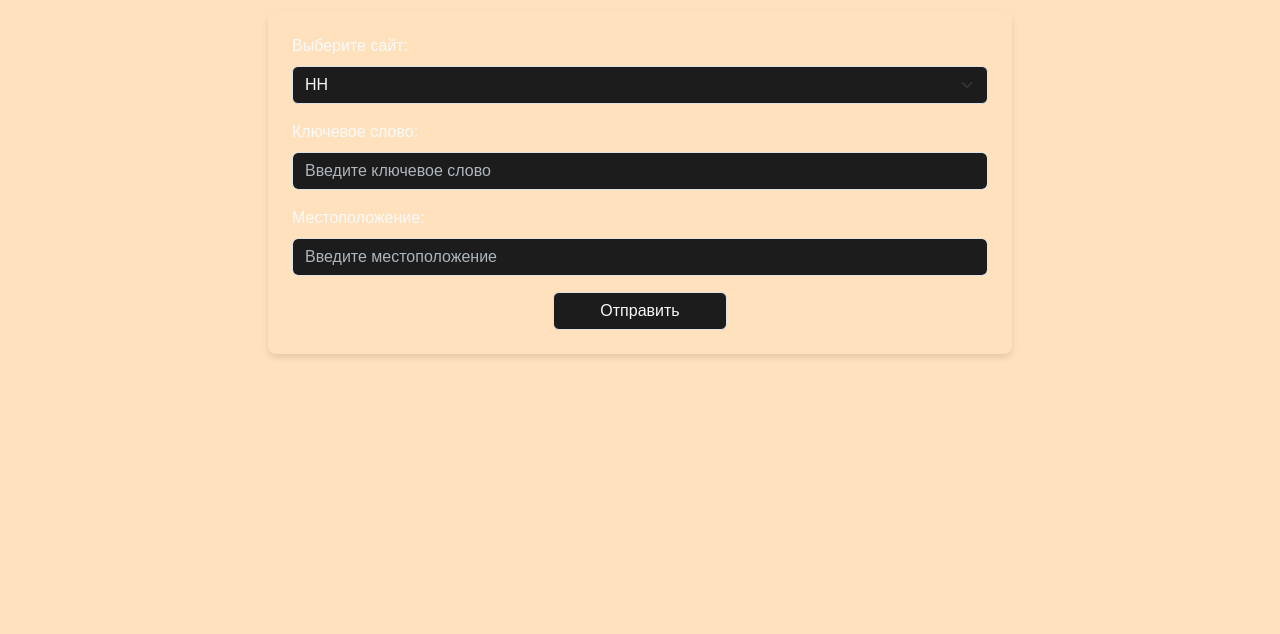
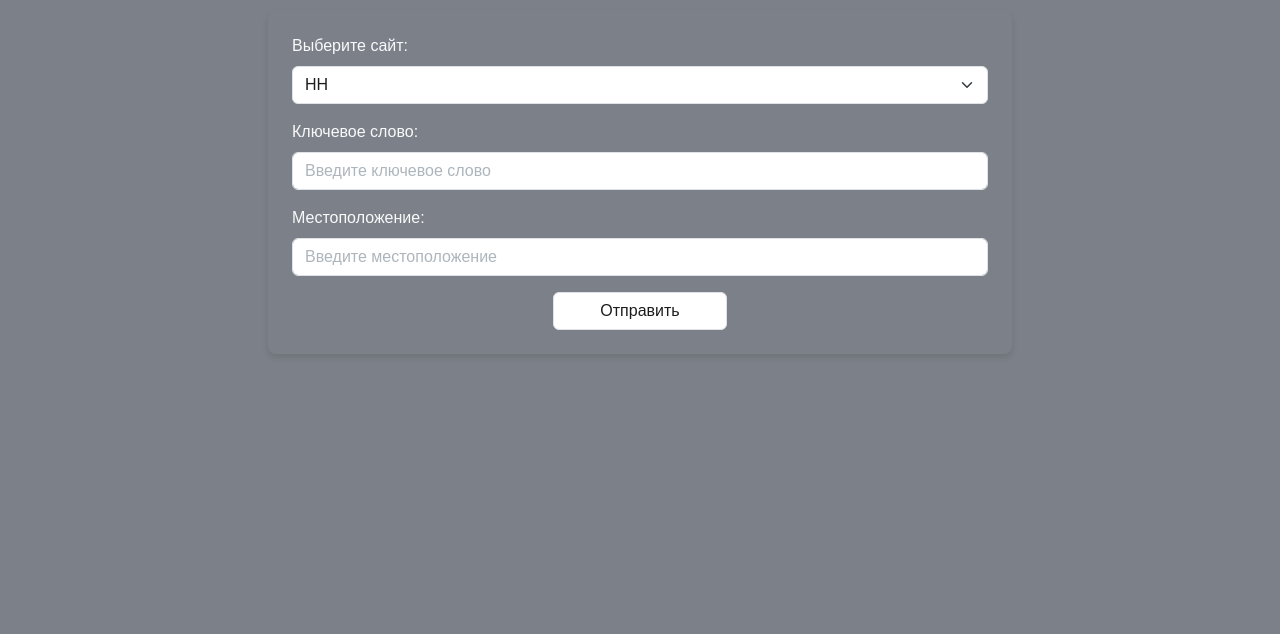
Before and after one commit to mylootbae/lab5, a plain HTML site: page form.html in a window 1280 px wide. Shown: the part 166-800 px from the top of the page. Drawn offline with nearby package versions, Linux system fonts and the light colour scheme.

Commit message:
Update style.css

```diff
--- a/style.css
+++ b/style.css
@@ -1,7 +1,7 @@
 
 body {
     font-family: 'Montserrat', sans-serif;
-    background-color: #ffe2bd;
+    background-color: #7C8088;
 }
 
 .navbar a {
@@ -18,22 +18,22 @@ p{
 }
 
 .form-container {
-  background-color: #ffe2bd;
+  background-color: #7C8088;
   border-radius: 8px;
   padding: 1.5rem;
   box-shadow: 0px 4px 6px rgba(0, 0, 0, 0.1);
 }
 
 .custom-input {
-  background-color: #1c1c1c;
-  color: #f8f9fa;
+  background-color: #ffffff;
+  color: #1c1c1c;
   border: 1px solid #dee2e6;
 }
 
 .custom-input:focus,
 .custom-input:active {
-  background-color: #1c1c1c;
-  color: #f8f9fa;
+  background-color: #ffffff;
+  color: #1c1c1c;
   outline: none;
   box-shadow: none;
 }
@@ -44,8 +44,8 @@ p{
 
 .custom-button {
   width: 25%;
-  background-color: #1c1c1c;
-  color: #f8f9fa;
+  background-color: #ffffff;
+  color: #1c1c1c;
   border: 1px solid #dee2e6;
 }
 
```
